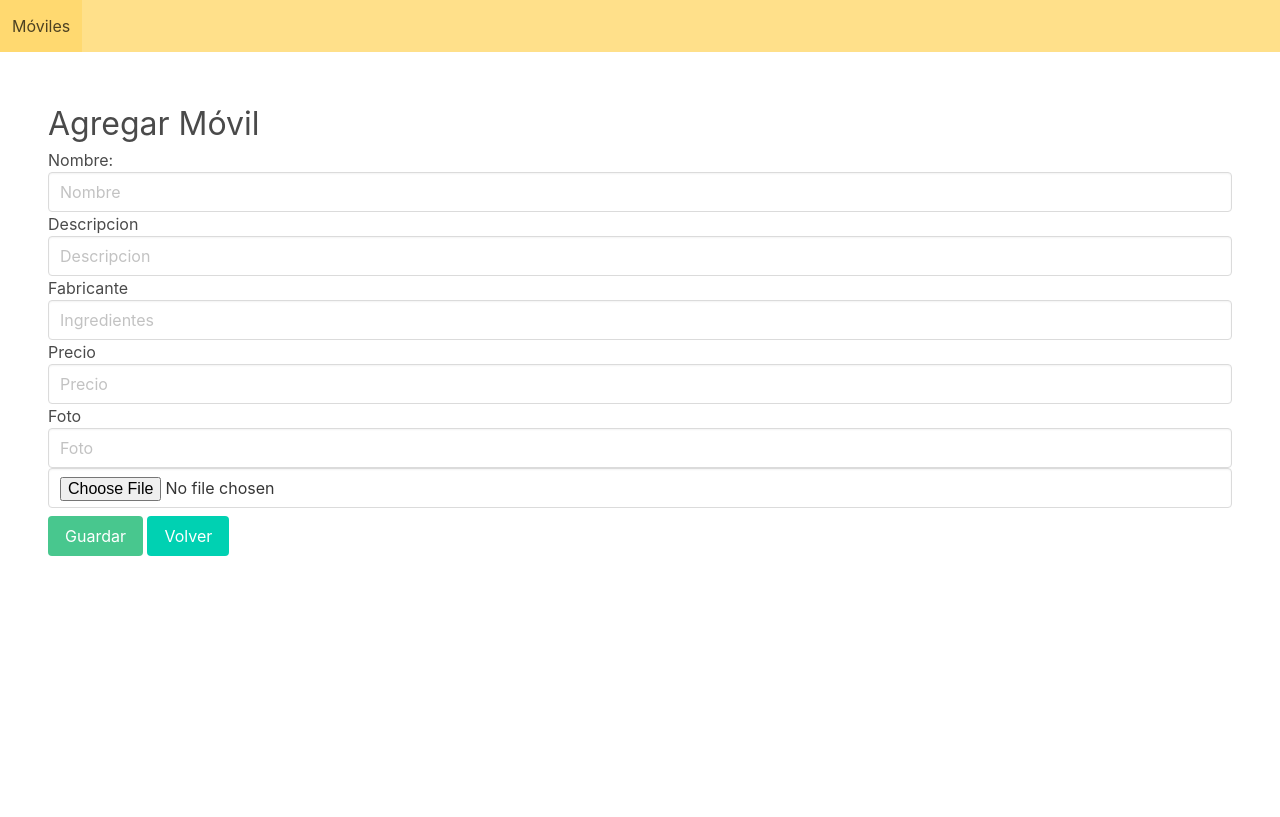
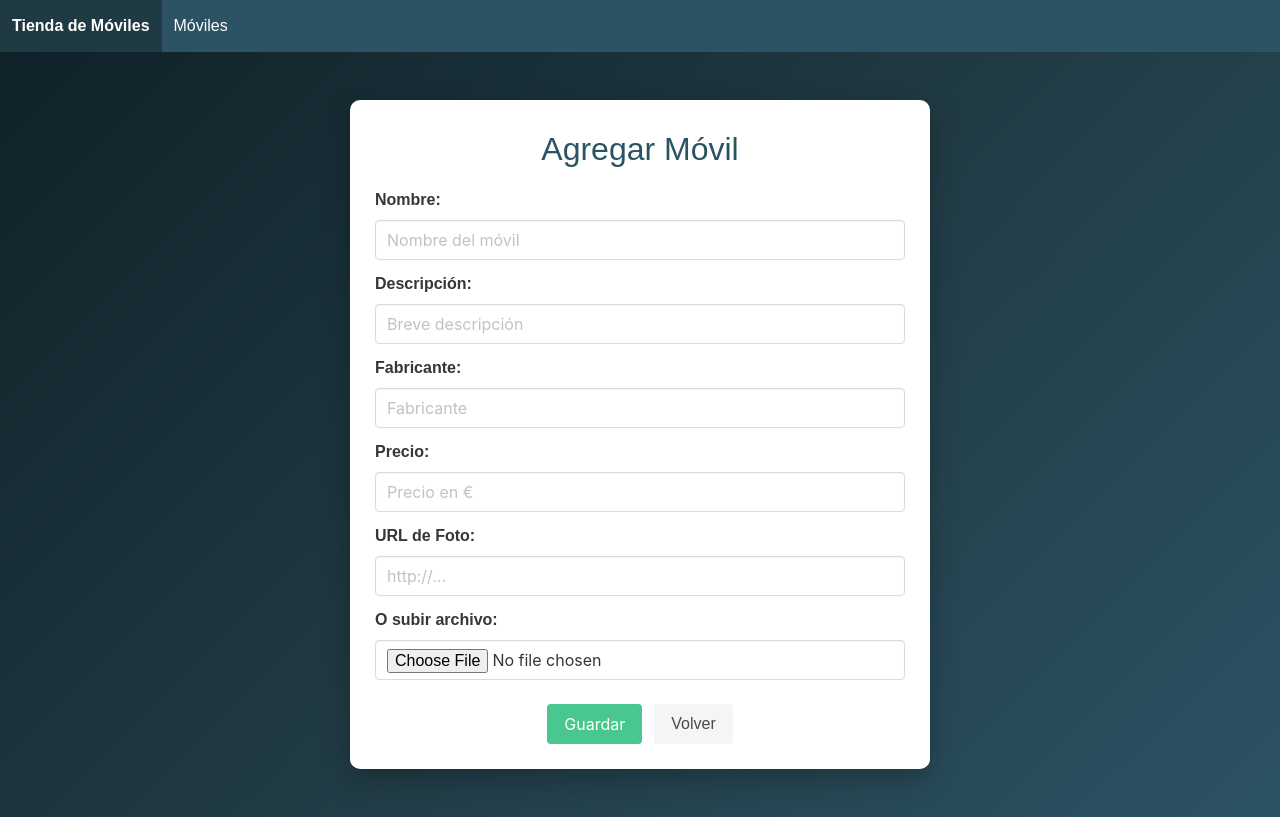
Before and after one commit to Marcos-Hugo-Yago/Tienda-de-moviles, a plain HTML site: page web/apache/static/agregar_movil.html in a window 1280 px wide. Drawn offline with nearby package versions, Linux system fonts and the light colour scheme.

Commit message:
mejora css de agregar moviles

```diff
--- a/web/apache/static/agregar_movil.html
+++ b/web/apache/static/agregar_movil.html
@@ -10,6 +10,51 @@
     <meta http-equiv="Last-Modified" content="0">
     <title>EJEMPLO APP apache CON CRUD</title>
     <link rel="stylesheet" href="https://cdn.jsdelivr.net/npm/bulma@0.9.2/css/bulma.min.css">
+    <style>
+        /* Base común con el resto de la app */
+        *, *::before, *::after {
+            box-sizing: border-box;
+        }
+
+        body {
+            min-height: 100vh;
+            background: linear-gradient(135deg, #0f2027, #203a43, #2c5364);
+            font-family: Arial, Helvetica, sans-serif;
+        }
+
+        /* Navbar */
+        .navbar {
+            background-color: #2c5364;
+        }
+
+        .navbar .navbar-item,
+        .navbar .navbar-burger {
+            color: #fff;
+        }
+
+        .navbar .navbar-item:hover {
+            background-color: #203a43;
+            color: #fff;
+        }
+
+        /* Contenedor principal */
+        .main-card {
+            background: #fff;
+            border-radius: 10px;
+            padding: 25px;
+            box-shadow: 0 10px 30px rgba(0,0,0,0.25);
+        }
+
+        h3 {
+            color: #2c5364;
+            margin-bottom: 15px;
+        }
+
+        label {
+            font-weight: bold;
+            color: #4a4a4a;
+        }
+    </style>
     <script>
         var myHeaders = new Headers();
         myHeaders.append("Content-Type", "application/json");
@@ -50,9 +95,12 @@
     </script>
 </head>
 <body>
-    <nav class="navbar is-warning" role="navigation" aria-label="main navigation">
+    <nav class="navbar" role="navigation" aria-label="main navigation">
         <div class="navbar-brand">
-            <button class="navbar-burger is-warning button" aria-label="menu" aria-expanded="false"
+            <span class="navbar-item has-text-weight-bold">
+                Tienda de Móviles
+            </span>
+            <button class="navbar-burger button" aria-label="menu" aria-expanded="false"
                 data-target="navbarBasicExample">
                 <span aria-hidden="true"></span>
                 <span aria-hidden="true"></span>
@@ -70,23 +118,58 @@
         </div>
     </nav>
   <section class="section">
-    <div class="columns">
-        <div class="column">
-            <h3 class="is-size-3">Agregar Móvil</h3>
-                <label for="nombre">Nombre:</label>
-                <input required type="text" class="input" placeholder="Nombre" name="nombre" id="nombre">
-                <label for="descripcion">Descripcion</label>
-                <input required type="text" class="input" placeholder="Descripcion" name="descripcion" id="descripcion">
-                <label for="ingredientes">Fabricante</label>
-                <input required type="text" class="input" placeholder="Ingredientes" name="ingredientes" id="ingredientes">
-                <label for="precio">Precio</label>
-                <input required type="number" class="input" placeholder="Precio" name="precio" id="precio">
-                <label for="foto">Foto</label>
-                <input required type="text" class="input" placeholder="Foto" name="foto" id="foto">
-                <input required type="file" class="input" placeholder="Archivo Foto" name="filefoto" id="filefoto">
-                <button type="button" onclick="guardar()" class="button is-success mt-2">Guardar</button>
-                <a href="moviles.html" class="button is-primary mt-2">Volver</a>
-            </form>
+    <div class="columns is-centered">
+        <div class="column is-6">
+            <div class="main-card">
+                <h3 class="is-size-3 has-text-centered">Agregar Móvil</h3>
+                <form action="javascript:void(0);">
+                    <div class="field">
+                        <label class="label" for="nombre">Nombre:</label>
+                        <div class="control">
+                            <input required type="text" class="input" placeholder="Nombre del móvil" name="nombre" id="nombre">
+                        </div>
+                    </div>
+                    <div class="field">
+                        <label class="label" for="descripcion">Descripción:</label>
+                        <div class="control">
+                            <input required type="text" class="input" placeholder="Breve descripción" name="descripcion" id="descripcion">
+                        </div>
+                    </div>
+                    <div class="field">
+                        <label class="label" for="ingredientes">Fabricante:</label>
+                        <div class="control">
+                            <input required type="text" class="input" placeholder="Fabricante" name="ingredientes" id="ingredientes">
+                        </div>
+                    </div>
+                    <div class="field">
+                        <label class="label" for="precio">Precio:</label>
+                        <div class="control">
+                            <input required type="number" class="input" placeholder="Precio en €" name="precio" id="precio">
+                        </div>
+                    </div>
+                    <div class="field">
+                        <label class="label" for="foto">URL de Foto:</label>
+                        <div class="control">
+                            <input required type="text" class="input" placeholder="http://..." name="foto" id="foto">
+                        </div>
+                    </div>
+                     <div class="field">
+                        <label class="label" for="filefoto">O subir archivo:</label>
+                        <div class="control">
+                            <input type="file" class="input" name="filefoto" id="filefoto">
+                        </div>
+                    </div>
+
+                    <div class="field is-grouped is-grouped-centered mt-5">
+                        <div class="control">
+                            <button type="button" onclick="guardar()" class="button is-success">Guardar</button>
+                        </div>
+                        <div class="control">
+                            <a href="moviles.html" class="button is-light">Volver</a>
+                        </div>
+                    </div>
+                </form>
+            </div>
         </div>
     </div>
 </section>
```
